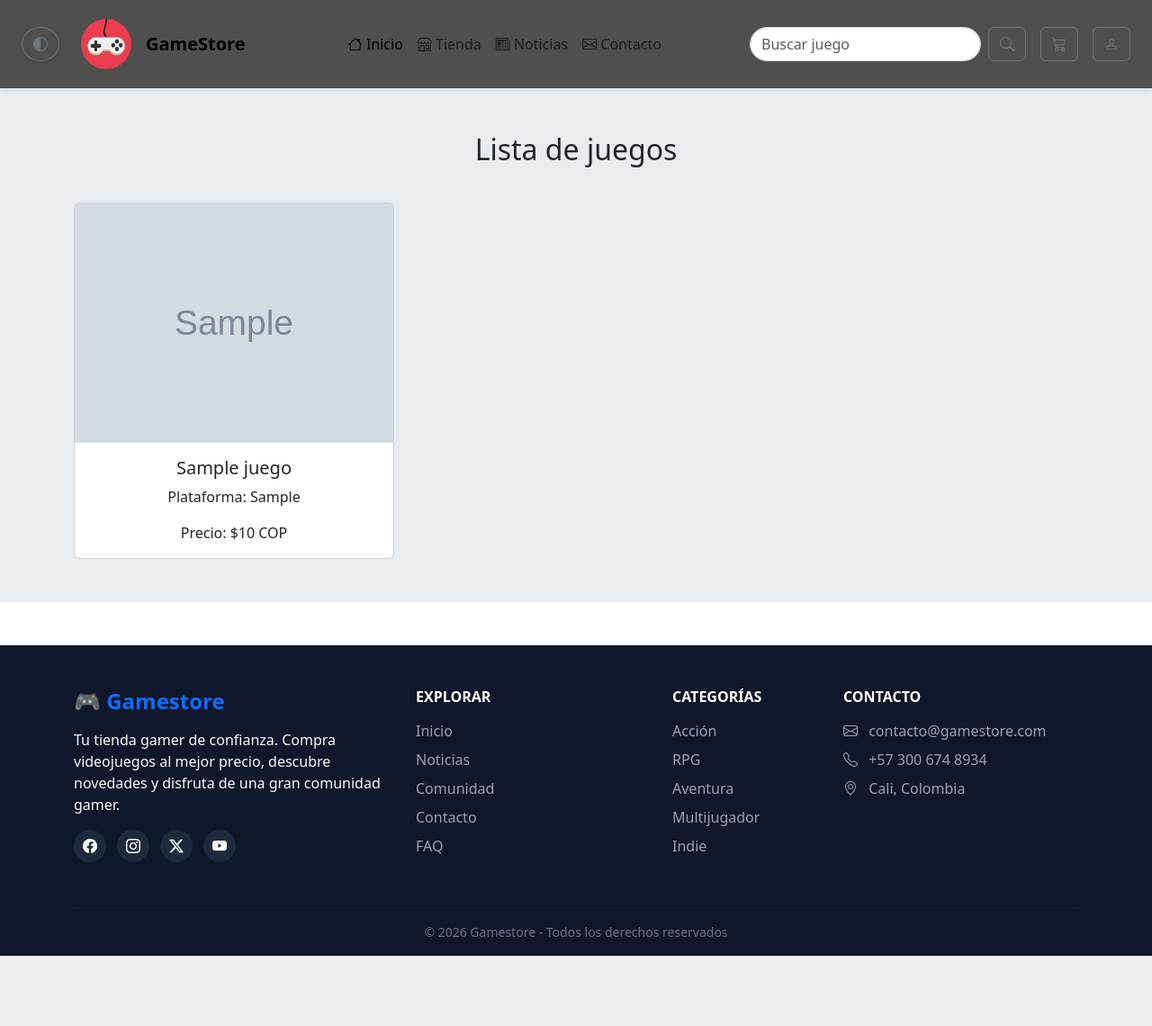
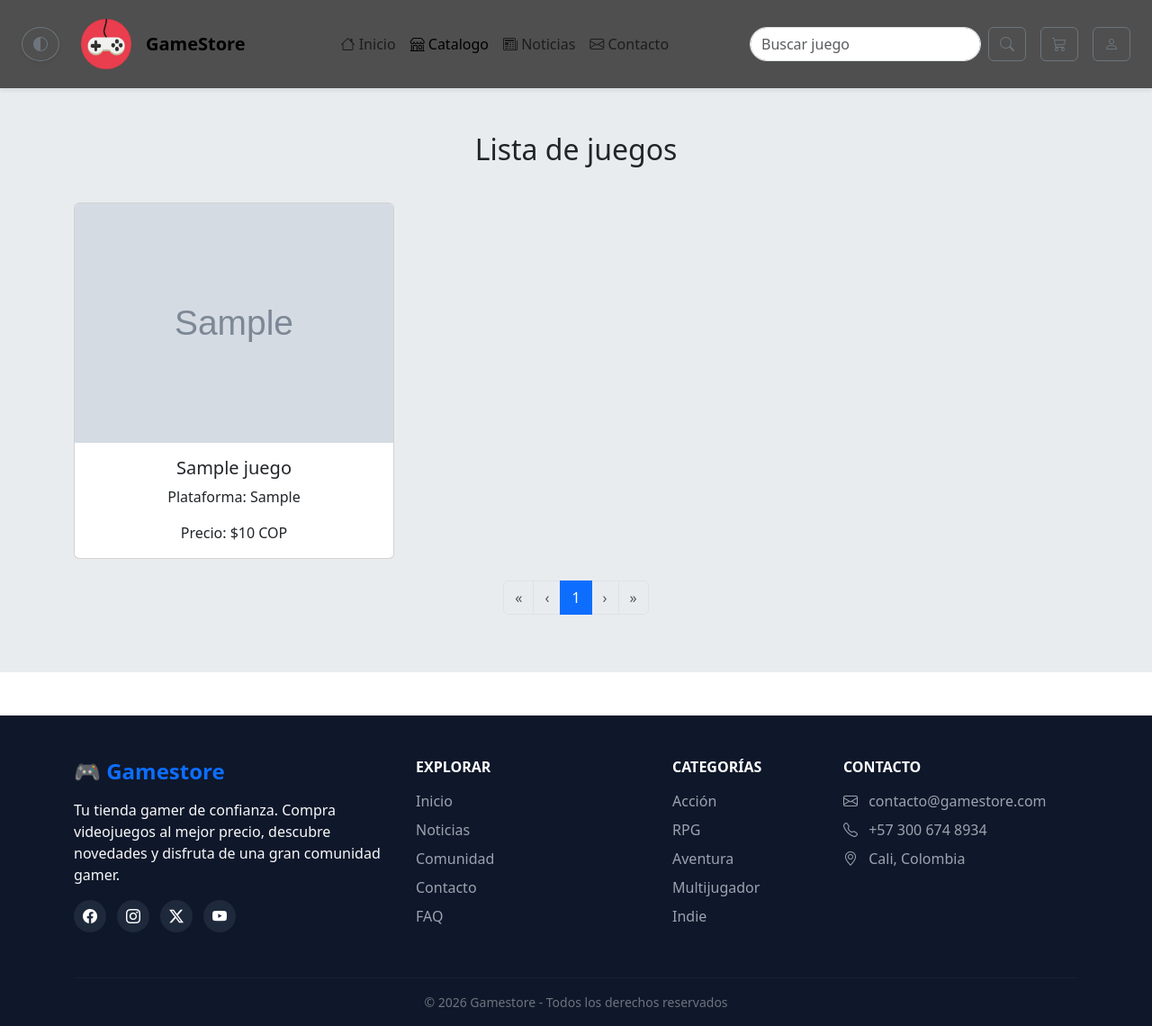
Before and after one commit to maoruV/tienda-videojuegos, a Django app: page /catalogo/ in a window 1280 px wide. Shown: the whole page at 90% size. Before the commit the page ends 1062 px from the top, so only its background shows below. Run offline with Django 5.2, Linux system fonts and the light colour scheme; tables that the repository leaves empty hold one stand-in row (values such as "Sample post"); grey boxes marked "Sample" are stand-in pictures.

Commit message:
paginacion en django para catalogos de productos

```diff
--- a/tienda_videojuegos/catalogo/templates/catalogo/lista_juegos.html
+++ b/tienda_videojuegos/catalogo/templates/catalogo/lista_juegos.html
@@ -19,4 +19,71 @@
     </div>
     {% endfor %}
 </div>
+
+<!-- Paginacion -->
+<nav aria-label="Paginacion" class="mt-4">
+    <ul class="pagination justify-content-center">
+
+        {# Botones anterior #}
+        {% if lista_juegos.has_previous %}
+        <li class="page-item">
+            <a class="page-link" href="?page=1">«</a>
+        </li>
+        <li class="page-item">
+            <a class="page-link" href="?page={{ lista_juegos.previous_page_number }}">‹</a>
+        </li>
+        {% else %}
+        <li class="page-item disabled"><span class="page-link">«</span></li>
+        <li class="page-item disabled"><span class="page-link">‹</span></li>
+        {% endif %}
+
+        {# Primera página #}
+        {% if lista_juegos.number > 4 %}
+        <li class="page-item">
+            <a class="page-link" href="?page=1">1</a>
+        </li>
+        <li class="page-item disabled"><span class="page-link">...</span></li>
+        {% endif %}
+
+        {# Rango central #}
+        {% for num in rango_paginas %}
+        {% if lista_juegos.number == num %}
+        <li class="page-item active">
+            <span class="page-link">{{ num }}</span>
+        </li>
+        {% else %}
+        <li class="page-item">
+            <a class="page-link" href="?page={{ num }}">{{ num }}</a>
+        </li>
+        {% endif %}
+        {% endfor %}
+
+        {# Última página #}
+        {% if lista_juegos.number < lista_juegos.paginator.num_pages|add:'-3' %} <li class="page-item disabled">
+            <span class="page-link">...</span></li>
+            <li class="page-item">
+                <a class="page-link" href="?page={{ lista_juegos.paginator.num_pages }}">
+                    {{ lista_juegos.paginator.num_pages }}
+                </a>
+            </li>
+            {% endif %}
+
+            {# Botones siguiente #}
+            {% if lista_juegos.has_next %}
+            <li class="page-item">
+                <a class="page-link" href="?page={{ lista_juegos.next_page_number }}">›</a>
+            </li>
+            <li class="page-item">
+                <a class="page-link" href="?page={{ lista_juegos.paginator.num_pages }}">»</a>
+            </li>
+            {% else %}
+            <li class="page-item disabled"><span class="page-link">›</span></li>
+            <li class="page-item disabled"><span class="page-link">»</span></li>
+            {% endif %}
+
+    </ul>
+</nav>
+
+
+
 {% endblock %}
--- a/tienda_videojuegos/catalogo/views.py
+++ b/tienda_videojuegos/catalogo/views.py
@@ -1,7 +1,33 @@
 from django.shortcuts import render
+from django.core.paginator import Paginator
 from .models import Juego
 
+
 def lista_juegos(request):
-   juegos = Juego.objects.all()
-   contexto_catalogo_juegos = {'lista_juegos': juegos}
-   return render(request, 'catalogo/lista_juegos.html', contexto_catalogo_juegos)
+    # 1. Query base (ordenado)
+    juegos = Juego.objects.all().order_by('id')
+
+    # 2. Paginador
+    paginator = Paginator(juegos, 6)
+
+    # 3. Página actual
+    page_number = request.GET.get('page')
+    lista_juegos = paginator.get_page(page_number)
+
+    # 4. Lógica de rango (para evitar lógica en el template)
+    current_page = lista_juegos.number
+    total_pages = paginator.num_pages
+
+    rango_paginas = [
+        num for num in paginator.page_range
+        if current_page - 2 <= num <= current_page + 2
+    ]
+
+    # 5. Contexto
+    contexto = {
+        'lista_juegos': lista_juegos,
+        'rango_paginas': rango_paginas,
+        'total_paginas': total_pages
+    }
+
+    return render(request, 'catalogo/lista_juegos.html', contexto)
--- a/tienda_videojuegos/templates/base.html
+++ b/tienda_videojuegos/templates/base.html
@@ -56,25 +56,28 @@
                         <ul class="navbar-nav mx-auto mb-2 mb-lg-0">
 
                             <li class="nav-item">
-                                <a class="nav-link active" href="{% url 'home' %}">
+                                <a class="nav-link {% if request.path == '/' %}active{% endif %}"
+                                    href="{% url 'home' %}">
                                     <i class="bi bi-house"></i> Inicio
                                 </a>
                             </li>
 
                             <li class="nav-item">
-                                <a class="nav-link" href="#">
-                                    <i class="bi bi-shop"></i> Tienda
+                                <a class="nav-link {% if '/catalogo/' in request.path %}active{% endif %}"
+                                    href="{% url 'lista_juegos' %}">
+                                    <i class="bi bi-shop"></i> Catalogo
                                 </a>
                             </li>
 
                             <li class="nav-item">
-                                <a class="nav-link" href="#">
+                                <a class="nav-link {% if '/noticias/' in request.path %}active{% endif %}" href="#">
                                     <i class="bi bi-newspaper"></i> Noticias
                                 </a>
                             </li>
 
                             <li class="nav-item">
-                                <a class="nav-link" href="{% url 'contacto' %}">
+                                <a class="nav-link {% if '/contacto/' in request.path %}active{% endif %}"
+                                    href="{% url 'contacto' %}">
                                     <i class="bi bi-envelope"></i> Contacto
                                 </a>
                             </li>
```
